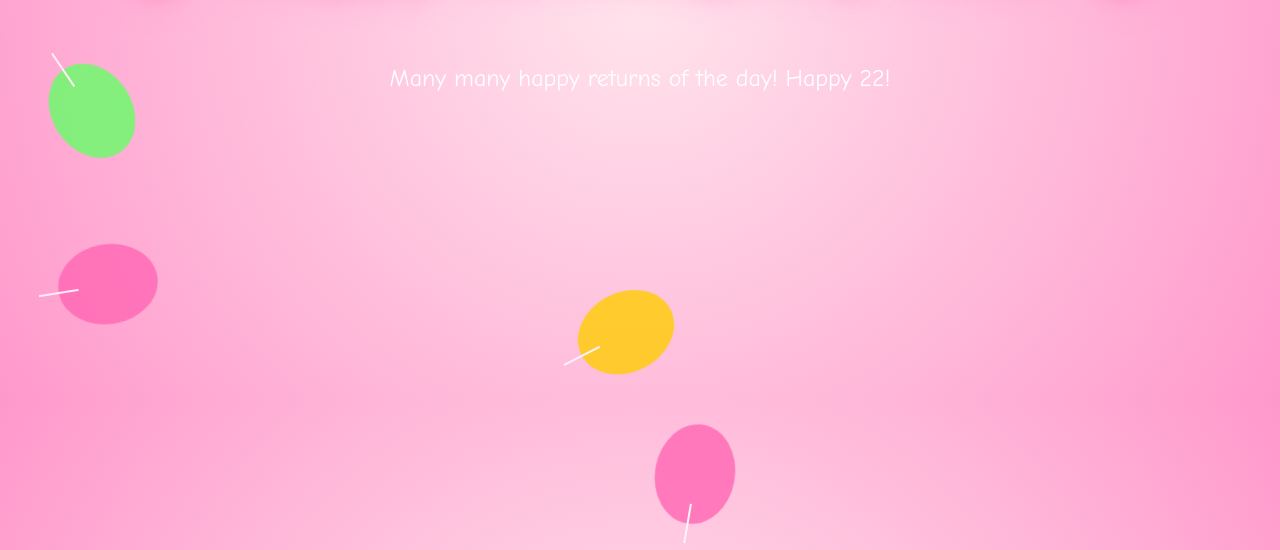
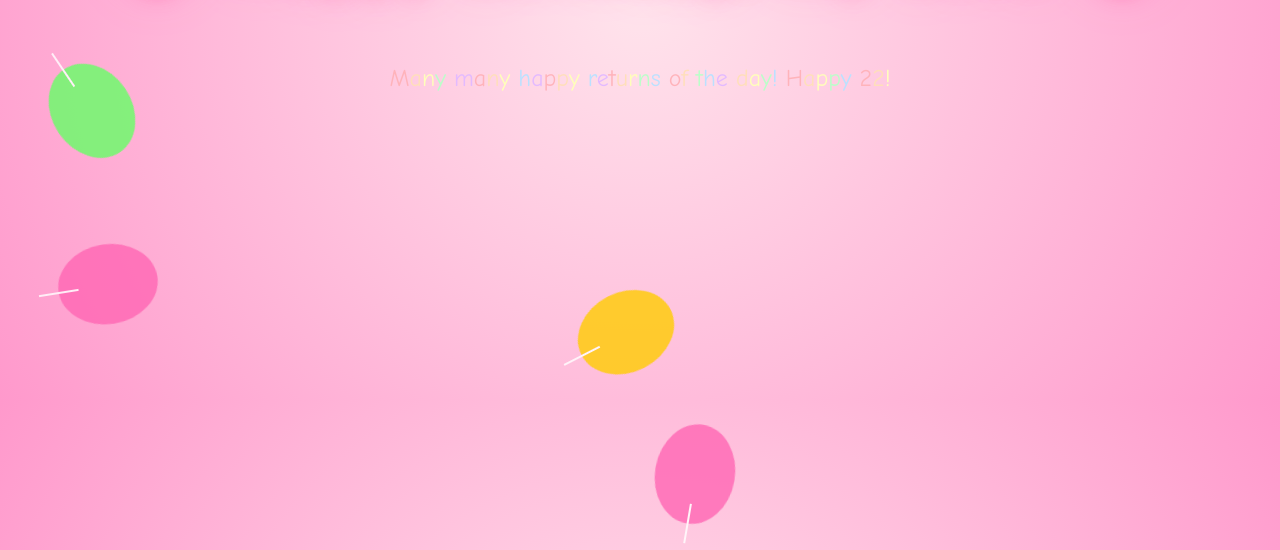
Before and after one commit to ArianAhmed/SelfSite, a plain HTML site: page animation.html in a window 1280 px wide. Shown: the part 400-950 px from the top of the page. Drawn offline with Linux system fonts and the light colour scheme.

Commit message:
Update animation.html

```diff
--- a/animation.html
+++ b/animation.html
@@ -34,6 +34,7 @@
       margin-top: 20px;
       opacity: 0;
       z-index: 10;
+      text-align: center;
     }
 
     .balloon {
@@ -41,7 +42,7 @@
       bottom: -150px;
       width: 80px;
       height: 100px;
-      border-radius: 50% 50% 50% 50%;
+      border-radius: 50%;
       animation: float 10s linear infinite;
       opacity: 0.8;
     }
@@ -129,12 +130,26 @@
     const message = "Many many happy returns of the day! Happy 22!";
     const msgElement = document.getElementById("message");
 
-    // Typewriter effect
+    // Soft pastel rainbow palette
+    const rainbowColors = [
+      "#ffb3ba", // soft pink
+      "#ffdfba", // peach
+      "#ffffba", // pale yellow
+      "#baffc9", // mint
+      "#bae1ff", // baby blue
+      "#e3baff"  // lavender
+    ];
+
+    // Typewriter effect with rainbow colors
     let i = 0;
     function typeWriter() {
       if (i < message.length) {
         msgElement.style.opacity = 1;
-        msgElement.innerHTML += message.charAt(i);
+        const color = rainbowColors[i % rainbowColors.length];
+        const span = document.createElement("span");
+        span.textContent = message.charAt(i);
+        span.style.color = color;
+        msgElement.appendChild(span);
         i++;
         setTimeout(typeWriter, 80);
       } else {
@@ -143,7 +158,7 @@
     }
     setTimeout(typeWriter, 1000);
 
-    // Confetti burst
+    // Confetti burst in center
     function confettiBurst() {
       document.getElementById("popperSound").play();
       setTimeout(() => { document.getElementById("birthdayNoise").play(); }, 300);
```
